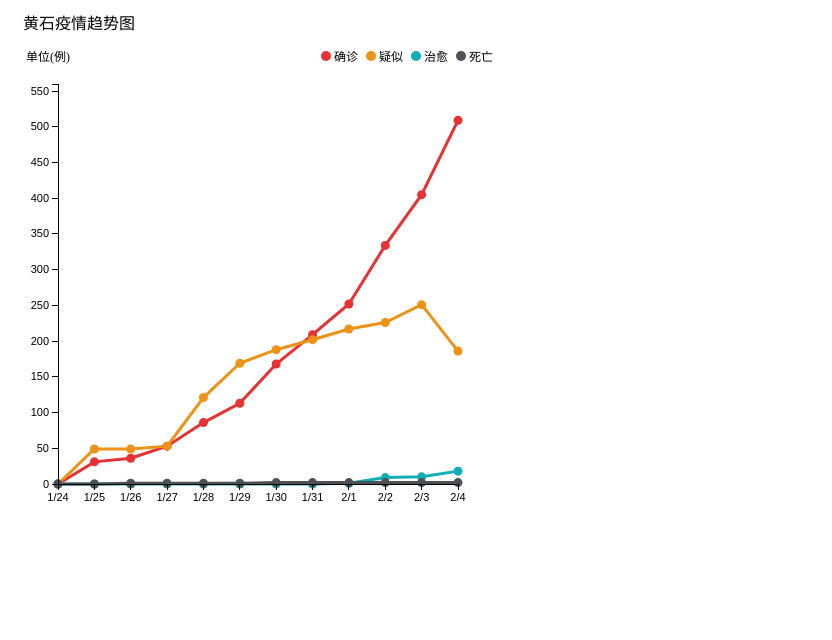
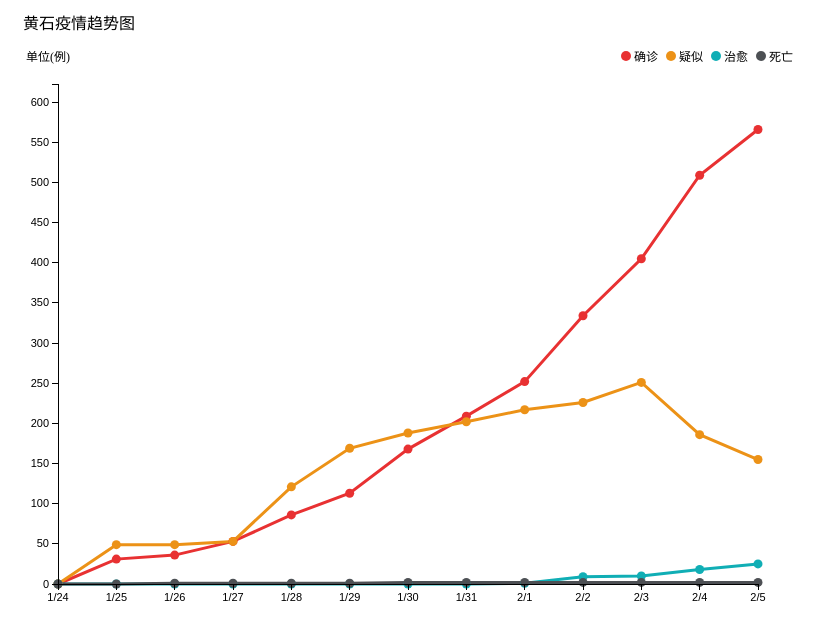
Before and after one commit to YeWills/d3-note-demo, a website: page pages/sar-chart/index.html in a window 1280 px wide. Shown: the whole page, without its empty margins (0-832 px from the left). Drawn offline with Linux system fonts and the light colour scheme.

Commit message:
update data

```diff
--- a/pages/sar-chart/static/config.js
+++ b/pages/sar-chart/static/config.js
@@ -1,28 +1,28 @@
-const width  = 500;	//SVG绘制区域的宽度
-const height = 500;	//SVG绘制区域的高度
+const width  = 800;	//SVG绘制区域的宽度
+const height = 600;	//SVG绘制区域的高度
 
 let dataset = [
 	{
 		country: "确诊",
 		type:'sure',
-		gdp: [[24,0],[25,31],[26,36],[27,53], [28,86],[29,113],[30,168],[31,209],[2/1,252],[2/2,334],[2/3,405],[2/4,509],
+		gdp: [[24,0],[25,31],[26,36],[27,53], [28,86],[29,113],[30,168],[31,209],[2/1,252],[2/2,334],[2/3,405],[2/4,509],[2/5,566]
 	]
 	},
 	{
 		country: "疑似",
 		type:'suspected',
-		gdp: [[24,0],[25,49],[26,49],[27,53], [28,121],[29,169],[30,188],[31,202],[2/1,217],[2/2,226],[2/3,251],[2/4,186]]
+		gdp: [[24,0],[25,49],[26,49],[27,53], [28,121],[29,169],[30,188],[31,202],[2/1,217],[2/2,226],[2/3,251],[2/4,186],[2/5,155]]
 	},
 	{
 		country: "治愈",
 		type:'cure',
-		gdp: [[24,0],[25,0],[26,0],[27,0], [28,0],[29,0],[30,0],[31,0],[2/1,1],[2/2,9],[2/3,10],[2/4,18],
+		gdp: [[24,0],[25,0],[26,0],[27,0], [28,0],[29,0],[30,0],[31,0],[2/1,1],[2/2,9],[2/3,10],[2/4,18],[2/5,25]
 	]
 	},
 	{
 		country: "死亡",
 		type:'over',
-		gdp: [[24,0],[25,0],[26,1],[27,1], [28,1],[29,1],[30,2],[31,2],[2/1,2],[2/2,2],[2/3,2],[2/4,2],
+		gdp: [[24,0],[25,0],[26,1],[27,1], [28,1],[29,1],[30,2],[31,2],[2/1,2],[2/2,2],[2/3,2],[2/4,2],[2/5,2],
 	]
 	}
 ];
--- a/pages/sar-chart/style.css
+++ b/pages/sar-chart/style.css
@@ -3,7 +3,7 @@
 }
 
 .top-title{
-    max-width: 500px;
+    max-width: 800px;
     position: relative;
     font-size: 12px;
     transform: translateY(13px);
```
